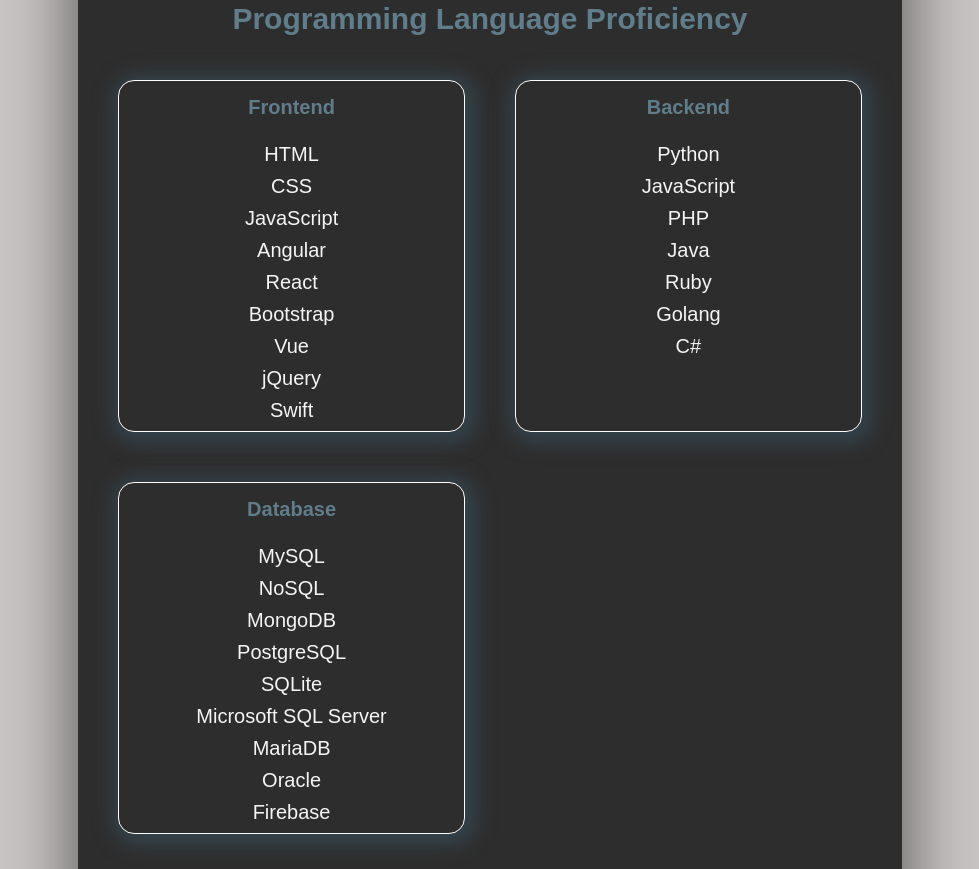
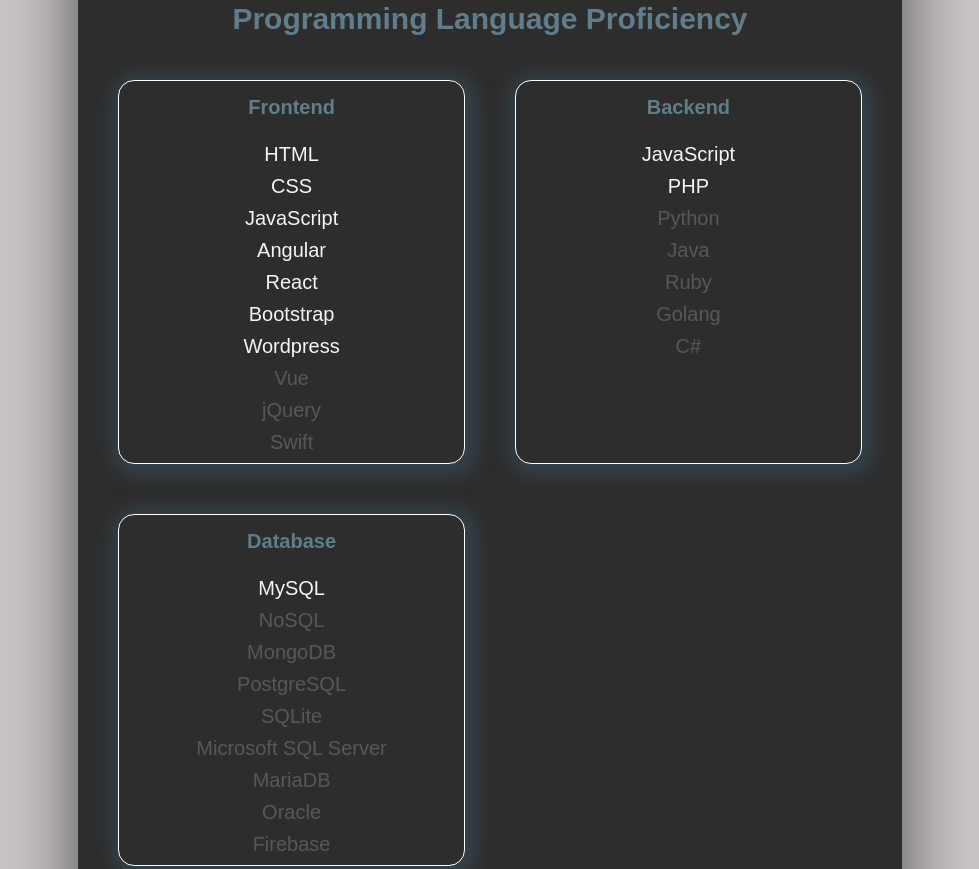
Before and after one commit to heartChip16/portfolio, a plain HTML site: page index.html in a window 1280 px wide. Shown: the part 1244-2113 px from the top of the page, without its empty margins (150-1129 px from the left). Drawn offline with Linux system fonts and the light colour scheme.

Commit message:
corrected notdone class styling etc

```diff
--- a/index.html
+++ b/index.html
@@ -115,6 +115,7 @@
                 <li>Angular</li>
                 <li>React</li>
                 <li>Bootstrap</li>
+                <li>Wordpress</li>
                 <li class="notdone">Vue</li>
                 <li class="notdone">jQuery</li>
                 <li class="notdone">Swift</li>
@@ -125,9 +126,9 @@
                 <h1>Backend</h1>
               </header>
               <ul style="list-style-type: none">
-                <li class="notdone">Python</li>
                 <li>JavaScript</li>
                 <li>PHP</li>
+                <li class="notdone">Python</li>
                 <li class="notdone">Java</li>
                 <li class="notdone">Ruby</li>
                 <li class="notdone">Golang</li>
--- a/style.css
+++ b/style.css
@@ -344,7 +344,7 @@ li >a.proj:hover {
     color: white;
 }
 
-li .notdone {
+.notdone {
     color: white;
-    opacity: 50%;
+    opacity: 20%;
 }
```
